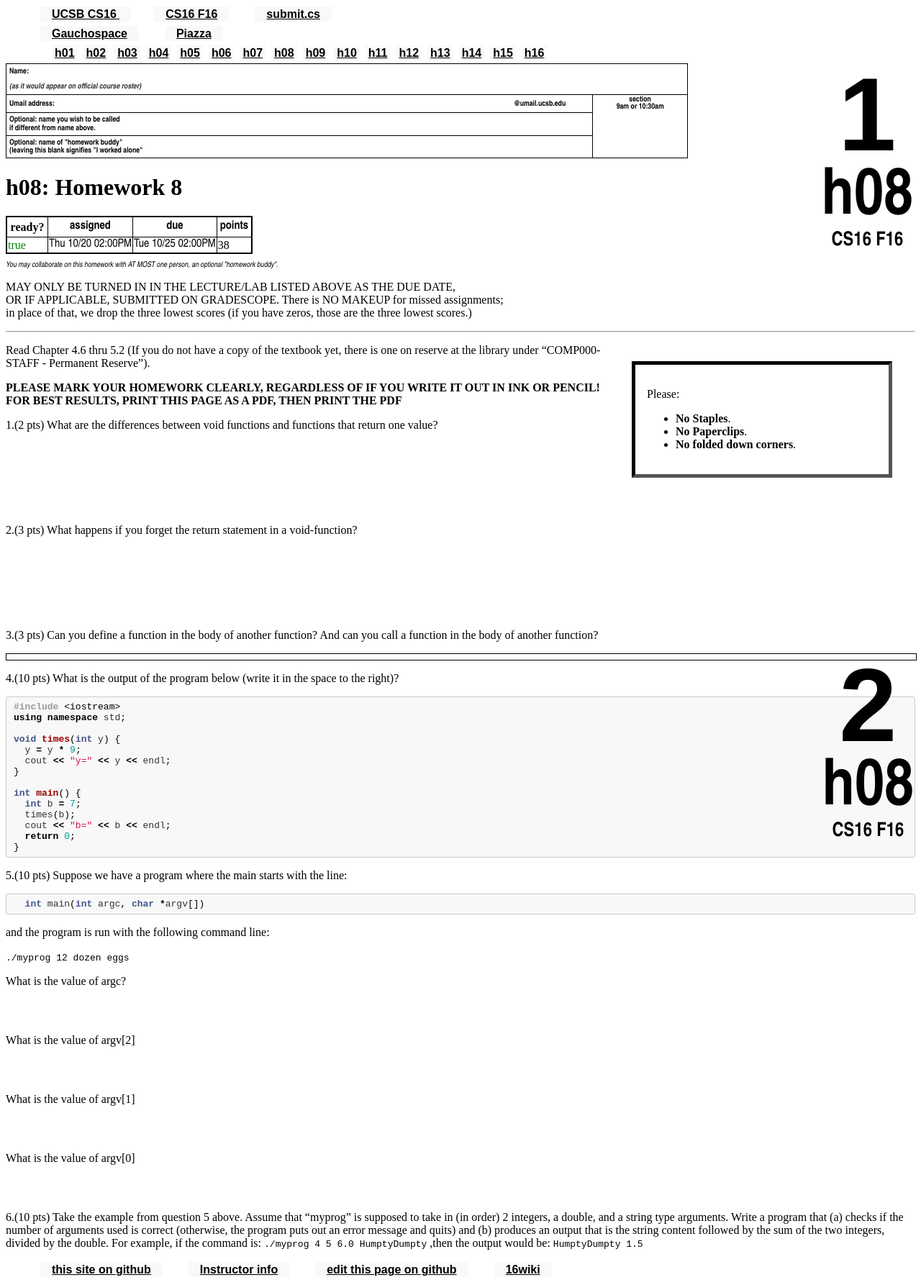
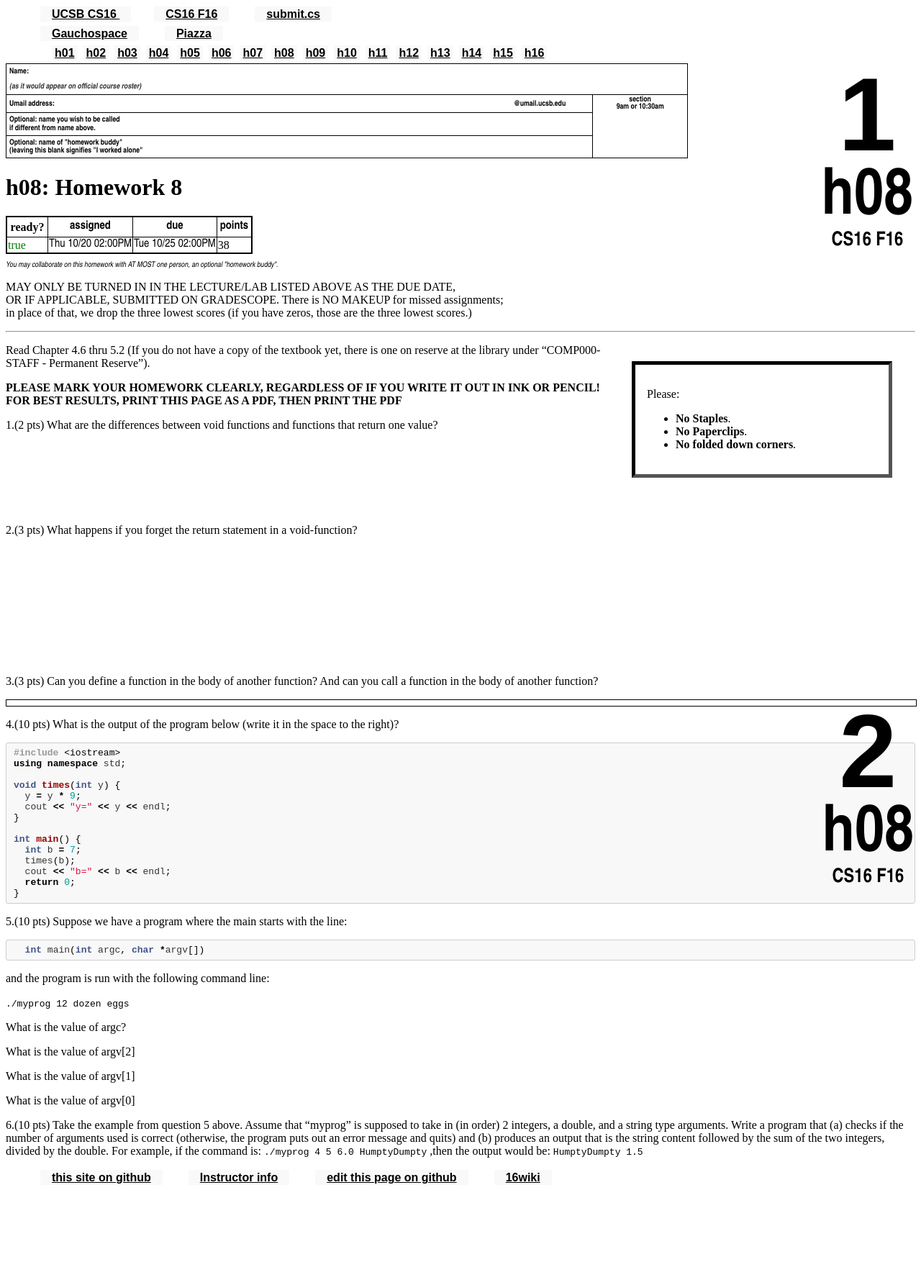
Before and after one commit to ucsb-cs16-s16/https-ucsb-cs16-s17.github.io, a Jekyll site: the page built from _hwk/h08.md, in a window 1280 px wide. Shown: the whole page at 72% size. Built offline with Jekyll 4.4.1, drawn with Linux system fonts in a browser that asks for light colours; after the commit the page ends 1658 px from its top, so only the background shows below that.

Commit message:
Update h08.md

```diff
--- a/_hwk/h08.md
+++ b/_hwk/h08.md
@@ -15,7 +15,7 @@ FOR BEST RESULTS, PRINT THIS PAGE AS A PDF, THEN PRINT THE PDF</b>
 <div style="margin-bottom:8em"></div>
 
 2.(3 pts) What happens if you forget the return statement in a void-function?
-<div style="margin-bottom:8em"></div>
+<div style="margin-bottom:12em"></div>
 
 3.(3 pts) Can you define a function in the body of another function? And can you call a function in the body of another function?
   <div class="pagebreak"></div>
@@ -55,16 +55,16 @@ int main() {
 `./myprog 12 dozen eggs`
 
 What is the value of argc?
-<div style="margin-bottom:4em"></div>
+<div style="margin-bottom:1em"></div>
 
 What is the value of argv[2]
-<div style="margin-bottom:4em"></div>
+<div style="margin-bottom:1em"></div>
 
 What is the value of argv[1]
-<div style="margin-bottom:4em"></div>
+<div style="margin-bottom:1em"></div>
 
 What is the value of argv[0]
-<div style="margin-bottom:4em"></div>
+<div style="margin-bottom:1em"></div>
 
 6.(10 pts) Take the example from question 5 above. Assume that "myprog" is supposed to take in (in order) 2 integers, a double, and a string type arguments. Write a program that (a) checks if the number of arguments used is correct (otherwise, the program puts out an error message and quits) and (b) produces an output that is the string content followed by the sum of the two integers, divided by the double. For example, if the command is:
 `./myprog 4 5 6.0 HumptyDumpty` ,then the output would be: `HumptyDumpty 1.5`
```
